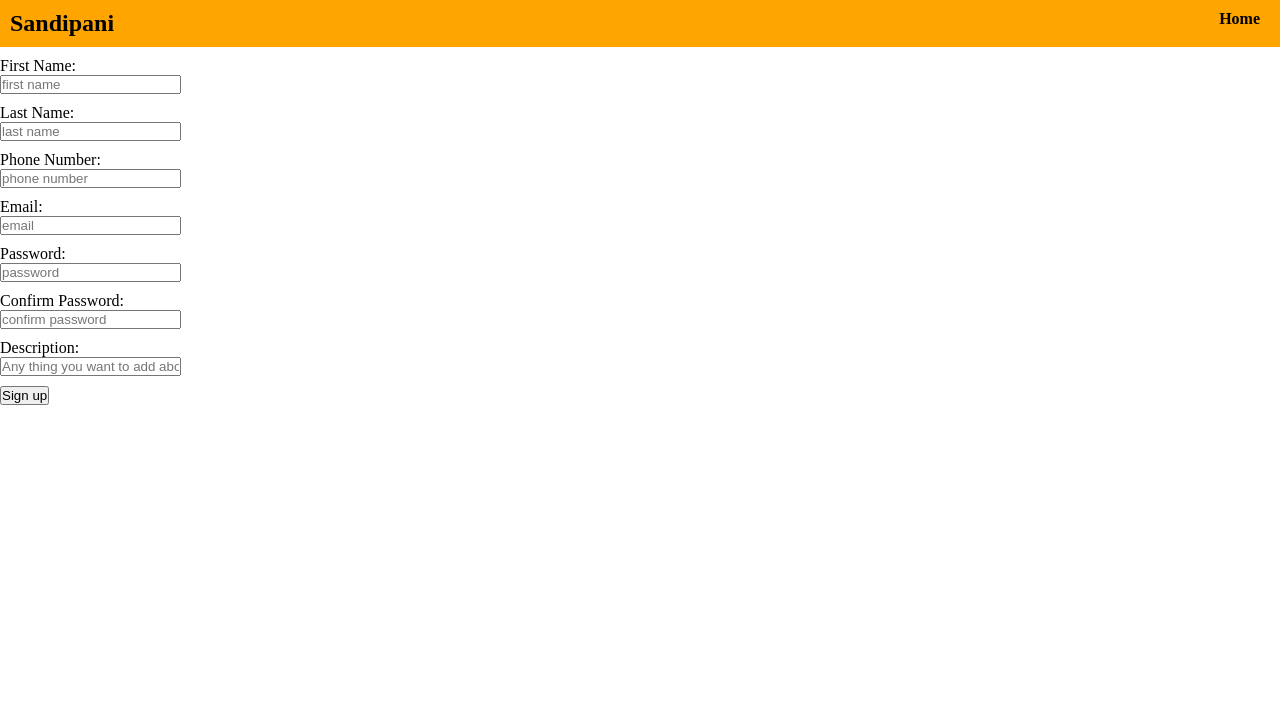
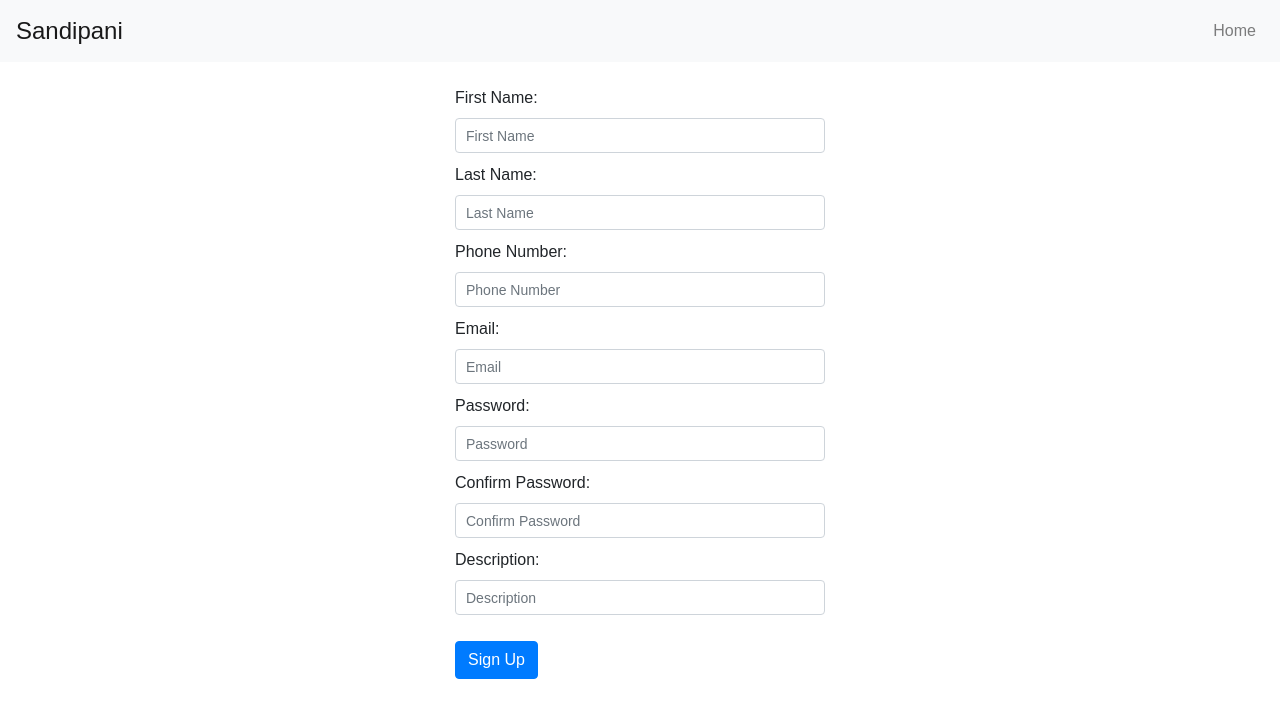
Before and after one commit to ArvinH16/sandipani, a Flask app: page /sign_up in a window 1280 px wide. Shown: the top 718 px of the page. Run offline with Flask 3, Linux system fonts and the light colour scheme; some libraries are stand-ins or nearby versions.

Commit message:
design changes to sign up

```diff
--- a/flask_app/templates/sign_up.html
+++ b/flask_app/templates/sign_up.html
@@ -1,76 +1,103 @@
 <!DOCTYPE html>
 <html lang="en">
+
 <head>
-    <meta charset="UTF-8">
-    <meta name="viewport" content="width=device-width, initial-scale=1.0">
-    <title>Document</title>
-    <link rel="stylesheet" type="text/css" href="{{ url_for('static', filename='css/index.css') }}">
-    <link rel="stylesheet" type="text/css" href="{{ url_for('static', filename='css/nav.css') }}">
+    <title>Sign Up</title>
+    <link rel="stylesheet" href="https://stackpath.bootstrapcdn.com/bootstrap/4.3.1/css/bootstrap.min.css">
+    <script src="https://code.jquery.com/jquery-3.2.1.slim.min.js"></script>
+    <script src="https://cdnjs.cloudflare.com/ajax/libs/popper.js/1.12.9/umd/popper.min.js"></script>
+    <script src="https://maxcdn.bootstrapcdn.com/bootstrap/4.0.0/js/bootstrap.min.js"></script>
+    <meta name="viewport" content="width=device-width, initial-scale=1">
 
+    <style>
+        body {
+            font-family: Arial, sans-serif;
+        }
+        .navbar-brand {
+            font-size: 1.5em;
+        }
+        .nav-item a {
+            color: #000;
+        }
+        .nav-item a:hover {
+            color: #007bff;
+        }
+        .form-container {
+            max-width: 400px;
+            margin: 0 auto;
+        }
+        .form-group {
+            margin-bottom: 10px;
+        }
+        input[type="text"],
+        input[type="email"],
+        input[type="password"] {
+            font-size: 14px;
+            padding: 5px 10px;
+        }
+    </style>
+</head>
 
-</head>
 <body>
-    <nav class="nav">
-        <div>
-            <h1>Sandipani</h1>
-        </div>
-        <div>
-            <ul id="ul">
-                <li id="list_item"><a href="/main_page">Home</a></li>
-                <!-- <li id="list_item"><a href="/new_member">Add Member</a></li> -->
+    <nav class="navbar navbar-expand-lg navbar-light bg-light">
+        <a class="navbar-brand" href="#">Sandipani</a>
+        <button class="navbar-toggler" type="button" data-toggle="collapse" data-target="#navbarNav" aria-controls="navbarNav" aria-expanded="false" aria-label="Toggle navigation">
+            <span class="navbar-toggler-icon"></span>
+        </button>
+        <div class="collapse navbar-collapse" id="navbarNav">
+            <ul class="navbar-nav ml-auto">
+                <li class="nav-item"><a class="nav-link" href="/main_page">Home</a></li>
             </ul>
         </div>
     </nav>
 
-    <div>
+    <div class="container my-4 form-container">
         <form action="/organizer_sign_up" method="post">
             {% with messages = get_flashed_messages(category_filter=['sign_up']) %}
-                {% if messages %}
-                    {% for message in messages %}
-                    <p> {{message}} </p>
-                    {% endfor %}
-                {% endif %}
+            {% if messages %}
+                {% for message in messages %}
+                <p>{{ message }}</p>
+                {% endfor %}
+            {% endif %}
             {% endwith %}
-
-            <div id="form_section">
+            <div class="form-group">
                 <label for="first_name">First Name:</label>
-                <input type="text" name="first_name" placeholder="first name" required>
+                <input type="text" class="form-control" name="first_name" placeholder="First Name" required>
             </div>
 
-            <div id="form_section">
+            <div class="form-group">
                 <label for="last_name">Last Name:</label>
-                <input type="text" name="last_name" placeholder="last name" required>
+                <input type="text" class="form-control" name="last_name" placeholder="Last Name" required>
             </div>
 
-            <div id="form_section">
+            <div class="form-group">
                 <label for="phone_number">Phone Number:</label>
-                <input type="text" name="phone_number" placeholder="phone number" required>
+                <input type="text" class="form-control" name="phone_number" placeholder="Phone Number" required>
             </div>
 
-            <div id="form_section">
+            <div class="form-group">
                 <label for="email">Email:</label>
-                <input type="text" name="email" placeholder="email" required>
+                <input type="email" class="form-control" name="email" placeholder="Email" required>
             </div>
 
-            <div id="form_section">
+            <div class="form-group">
                 <label for="password">Password:</label>
-                <input type="password" name="password" placeholder="password" required>
+                <input type="password" class="form-control" name="password" placeholder="Password" required>
             </div>
 
-            <div id="form_section">
+            <div class="form-group">
                 <label for="pass_confirm">Confirm Password:</label>
-                <input type="password" name="pass_confirm" placeholder="confirm password" required>
+                <input type="password" class="form-control" name="pass_confirm" placeholder="Confirm Password" required>
             </div>
 
-            <div id="form_section">
+            <div class="form-group">
                 <label for="description">Description:</label>
-                <input type="text" name="description" placeholder="Any thing you want to add about your self">
+                <input type="text" class="form-control" name="description" placeholder="Description">
             </div>
 
-
-
-            <input id="form_element" type="submit" value="Sign up">
+            <button type="submit" class="btn btn-primary mt-3">Sign Up</button>
         </form>
     </div>
 </body>
+
 </html>
```
